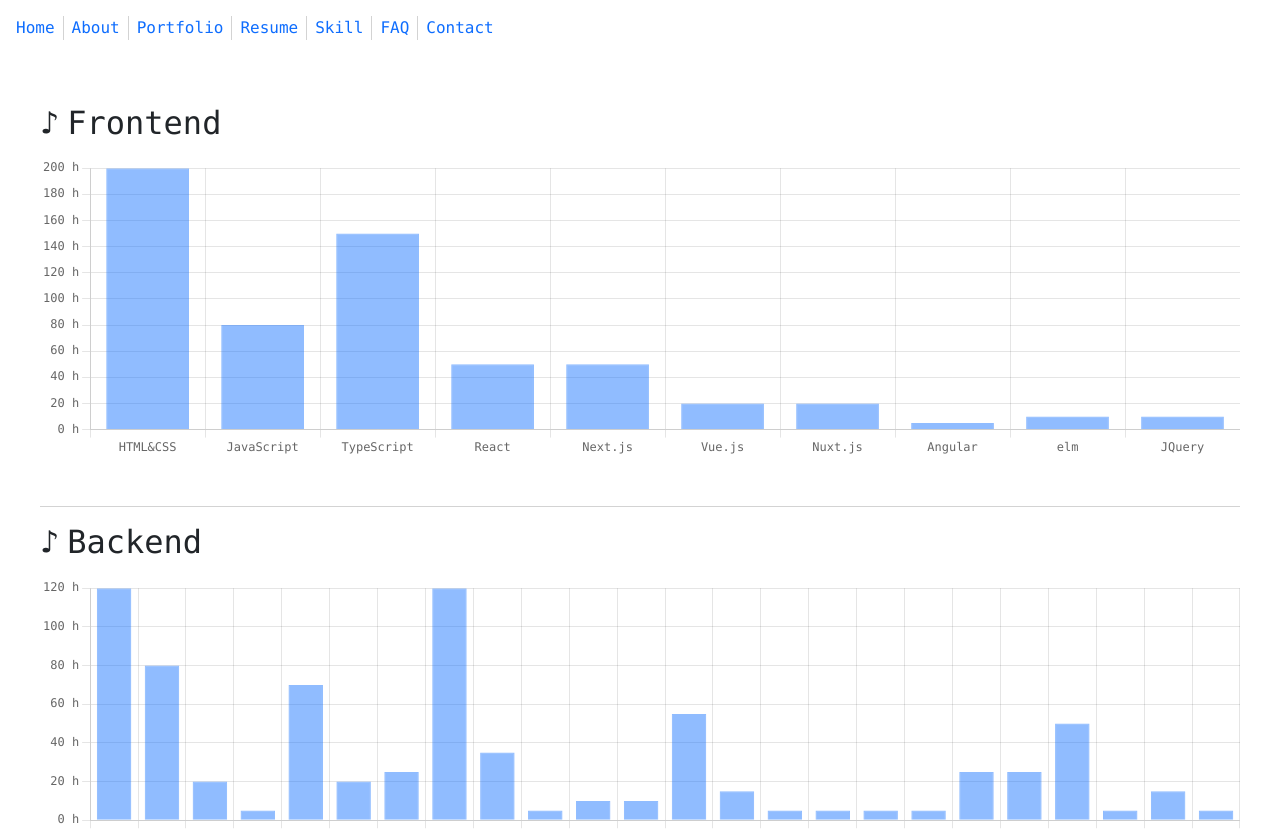
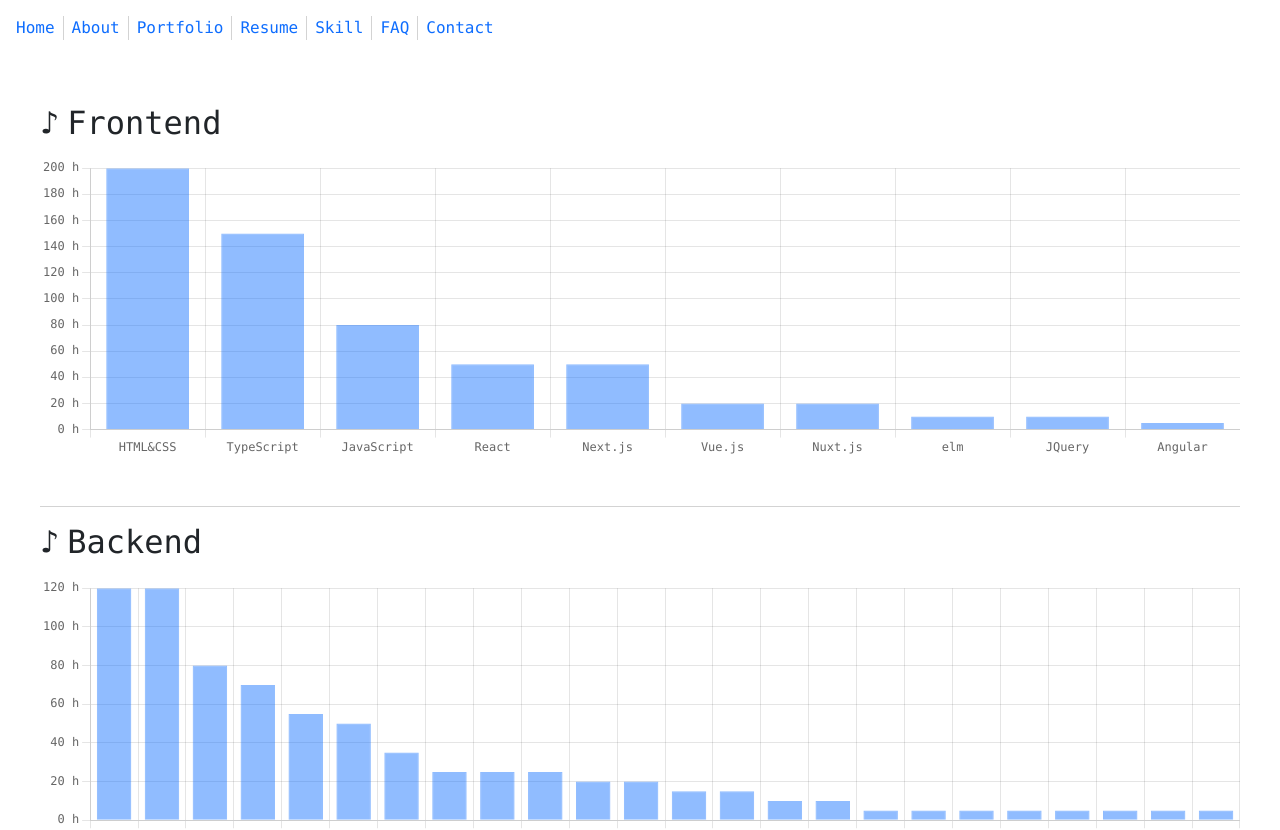
Before and after one commit to osawa-koki/osawa-koki, a Next.js app in the folder portfolio/: page /skill in a window 1280 px wide. Shown: the top 830 px of the page. Built offline with nearby package versions, Linux system fonts and the light colour scheme.

Commit message:
並び替え。

```diff
--- a/portfolio/data/skill.ts
+++ b/portfolio/data/skill.ts
@@ -118,7 +118,7 @@
   { name: "Microsoft Office", hours: 10, category: "Service" },
   { name: "Libre Office", hours: 20, category: "Service" },
   { name: "Hugo", hours: 25, category: "Service" },
-];
+].sort((a, b) => b.hours - a.hours);
 
 const skill_categories: SkillCategory[] = [
   "Frontend",
```
